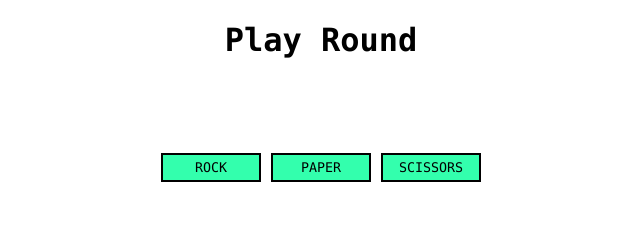
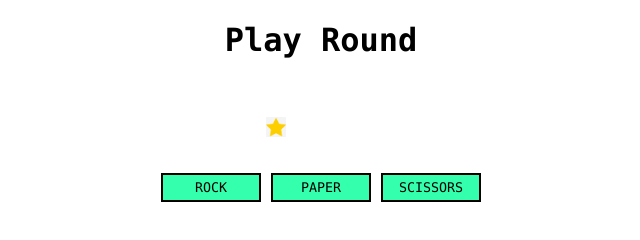
Before and after one commit to FlorenciaCalderon/RockPaperScissors, a plain HTML site: page index.html in a window 1280 px wide. Shown: the whole page, without its empty margins (319-959 px from the left). Drawn offline with Linux system fonts and the light colour scheme.

Commit message:
added beautiful star

```diff
--- a/index.html
+++ b/index.html
@@ -22,7 +22,7 @@ padding:5px;
 
 #container{
   display:grid;
-  grid-template-columns:auto auto auto;
+  grid-template-columns:auto auto auto auto;
   justify-content: center;
   text-align:center;
   grid-gap:30px;
--- a/script.js
+++ b/script.js
@@ -14,20 +14,39 @@ const content3 = document.createElement('div');
 
 
  function playRound(playerSelection, computerSelection) {
+
+  if (container.contains(star)) {
+      container.removeChild(star);
+    }
+
  if (playerSelection=="Rock"&&computerSelection=="Scissors"||playerSelection=="Paper"&&computerSelection=="Rock"||playerSelection=="Scissors"&&computerSelection=="Paper"){
     playerScore++;
+   container.insertBefore(star, content1);
+
  }
  else if (computerSelection=="Rock"&&playerSelection=="Scissors"||computerSelection=="Paper"&&playerSelection=="Rock"||computerSelection=="Scissors"&&playerSelection=="Paper"){
     computerScore++;
+   container.appendChild(star);
 
  }
-
 
  content1.textContent = "Player: "+playerScore;
  content2.textContent=playerSelection+"    vs    "+computerSelection;
  content3.textContent = "Computer: "+computerScore;
 
+
   }
+
+
+   var star = document.createElement("img");
+   star.setAttribute("src", "star.png");
+   star.setAttribute("width", "20px");
+   star.setAttribute("height", "20px");
+
+
+
+
+
 
 
  document.getElementById("Rock").addEventListener("click", function() {
@@ -42,6 +61,7 @@ playRound("Scissors",computerPlay());
 
 
  const container = document.querySelector('#container');
+ container.appendChild(star);
  container.appendChild(content1);
  container.appendChild(content2);
  container.appendChild(content3);
```
Also changed, not shown: star.png (added). Lines whose indentation alone changed are shown as unchanged.
